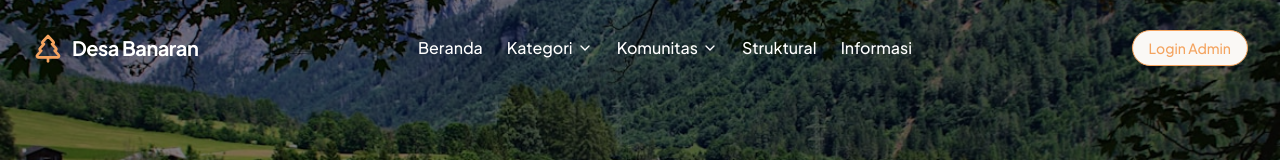
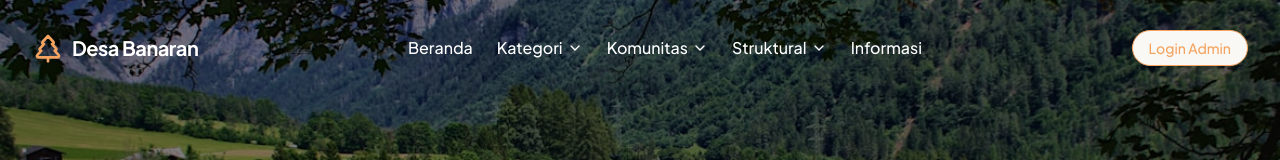
Before and after one commit to Nur-Sidik/website, a Next.js app: page /komunitas/kim in a window 1280 px wide. Shown: the top 160 px of the page. Built offline with nearby package versions, Linux system fonts and the light colour scheme.

Commit message:
feat: update Navbar to include sub-items for Struktural section

```diff
--- a/components/navbar.tsx
+++ b/components/navbar.tsx
@@ -40,8 +40,16 @@ const navLinks = [
         { label: "Kelompok Informasi Masyarakat", href: "/komunitas/kim" },
     ]
   },
-  { label: "Struktural", href: "/struktural" },
-  { label: "Informasi", href: "/informasi" },
+{
+    label: "Struktural",
+    href: "#",
+    subItems: [
+        { label: "KTH Tirto Manunggal", href: "/struktural/kth" },
+        { label: "KIM Desa Banaran", href: "/struktural/kim" },
+        { label: "Pokdarwis", href: "/struktural/pokdarwis" },
+    ]
+  },
+  { label: "Informasi", href: "/informasi" }
 ]
 
 export function Navbar() {
```
